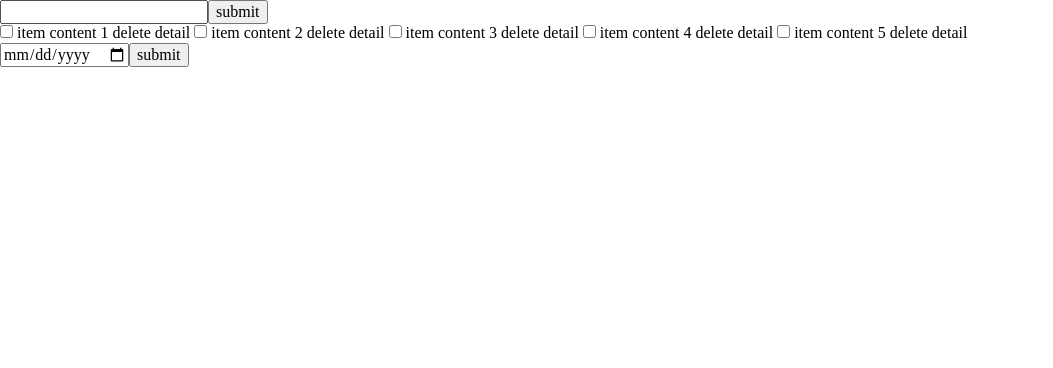
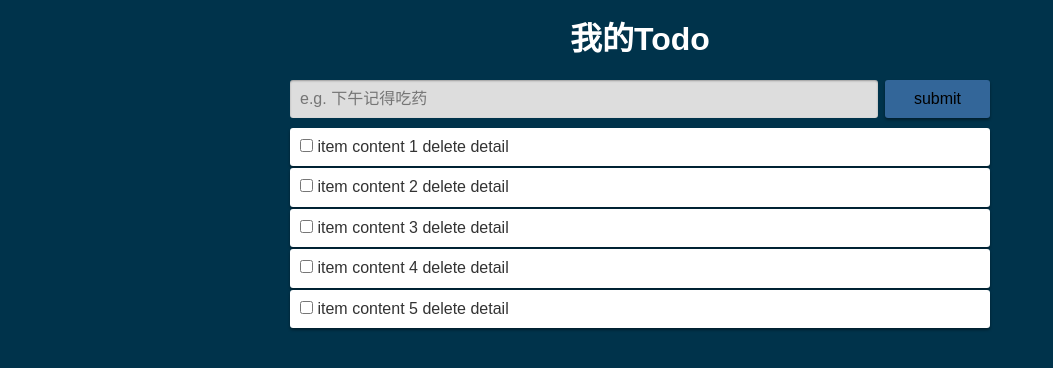
Before and after one commit to moling3650/todo-jquery, a website: page index.html in a window 1280 px wide. Shown: the whole page, without its empty margins (0-1053 px from the left). Drawn offline with nearby package versions, Linux system fonts and the light colour scheme.

Commit message:
添加样式

```diff
--- /dev/null
+++ b/css/base.css
@@ -0,0 +1,131 @@
+* {
+  -webkit-box-sizing: border-box;
+  -moz-box-sizing: border-box;
+  box-sizing: border-box;
+  -webkit-transition: background .2s;
+  -o-transition: background .2s;
+  transition: background .2s;
+}
+
+body {
+  background: #00334b;
+  color: #fff;
+  font-family: "Arial","Microsoft YaHei","黑体","宋体",sans-serif;
+}
+
+.container {
+  position: relative;
+  width: 700px;
+  margin: 0 auto;
+}
+
+h1 {
+  text-align: center;
+}
+
+.task-list {
+  margin: 10px 0;
+}
+
+input,
+.task-item,
+.task-detail-mask,
+button,
+textarea {
+  border-radius: 3px;
+  padding: 10px;
+}
+
+input[type=text], input[type=date], textarea, button {
+  border: 0;
+}
+
+input[type=text], input[type=date], textarea {
+  display: block;
+  width: 100%;
+  background: #ddd;
+  -webkit-box-shadow: inset 0 1px 2px rgba(0, 0, 0, .3);
+  box-shadow: inset 0 1px 2px rgba(0, 0, 0, .3);
+}
+
+textarea {
+  min-height: 100px;
+}
+
+input[type=text]:hover, input[type=date]:hover,
+input[type=text]:focus, input[type=date]:focus,
+textarea:hover, textarea:focus {
+  background: #fff;
+}
+
+button {
+  display: inline-block;
+  cursor: pointer;
+}
+
+.add-task input[type=text] {
+  float: left;
+  width: 84%;
+  margin-right: 1%;
+}
+
+.add-task [type=submit] {
+  width: 15%;
+  background: #369;
+}
+
+.add-task [type=submit],
+.task-item {
+  -webkit-box-shadow: 0 2px 3px rgba(0, 0, 0, .4);
+  box-shadow: 0 2px 3px rgba(0, 0, 0, .4);
+}
+
+.add-task [type=submit]:hover {
+  background: #7fb9e4;
+}
+
+.task-item {
+  margin-bottom: 2px;
+  background: #fff;
+  color: #333;
+  cursor: pointer;
+}
+
+.task-item:hover {
+  background: #ddd;
+}
+
+.task-detail, .task-detail-mask {
+  position: absolute;
+}
+
+.task-detail {
+  display: none;
+  right: 0;
+  bottom: 0;
+  width: 50%;
+  height: 100%;
+  padding: 10px;
+  color: #333;
+  background: #fff;
+}
+
+.task-detail .content {
+  padding: 10px;
+  font-weight: 900;
+  cursor: pointer;
+}
+
+.task-detail > * {
+  margin-bottom: 10px;
+}
+
+.task-detail-mask {
+  display: none;
+  top: 0;
+  right: 0;
+  bottom: 0;
+  right: 0;
+  width: 100%;
+  background: rgba(30, 30, 30, .6);
+}
--- a/index.html
+++ b/index.html
@@ -4,40 +4,53 @@
   <meta charset="UTF-8" />
   <title>My Todo App</title>
   <link rel="stylesheet" href="node_modules/normalize.css" />
+  <link rel="stylesheet" href="css/base.css" />
 </head>
 <body>
-  <div class="contaiter">
-    <div class="add-task"><input type="text"/><button type="submit">submit</button></div>
+  <div class="container">
+    <h1>我的Todo</h1>
+    <div class="add-task"><input type="text" placeholder="e.g. 下午记得吃药" /><button type="submit">submit</button></div>
     <div class="task-list">
       <div class="task-item">
         <span><input type="checkbox"/></span>
         <span class="task-content">item content 1</span>
         <span>delete</span>
         <span>detail</span>
+      </div>
+      <div class="task-item">
         <span><input type="checkbox"/></span>
         <span class="task-content">item content 2</span>
         <span>delete</span>
         <span>detail</span>
+      </div>
+      <div class="task-item">
         <span><input type="checkbox"/></span>
         <span class="task-content">item content 3</span>
         <span>delete</span>
         <span>detail</span>
+      </div>
+      <div class="task-item">
         <span><input type="checkbox"/></span>
         <span class="task-content">item content 4</span>
         <span>delete</span>
         <span>detail</span>
+      </div>
+      <div class="task-item">
         <span><input type="checkbox"/></span>
         <span class="task-content">item content 5</span>
         <span>delete</span>
         <span>detail</span>
       </div>
     </div>
+    <div class="task-detail-mask"></div>
     <div class="task-detail">
-      <div class="content"></div>
+      <div class="content">下午记得吃药</div>
       <div>
-        <div class="desc"></div>
+        <div class="desc">
+          <textarea></textarea>
+        </div>
       </div>
-      <div class="remind"><input type="date"/><button type="submit">submit</button></div>
+      <div class="remind"><input type="date"/><!-- <button type="submit">submit</button> --></div>
     </div>
   </div>
   <script src="node_modules/jquery/dist/jquery.min.js"></script>
```
